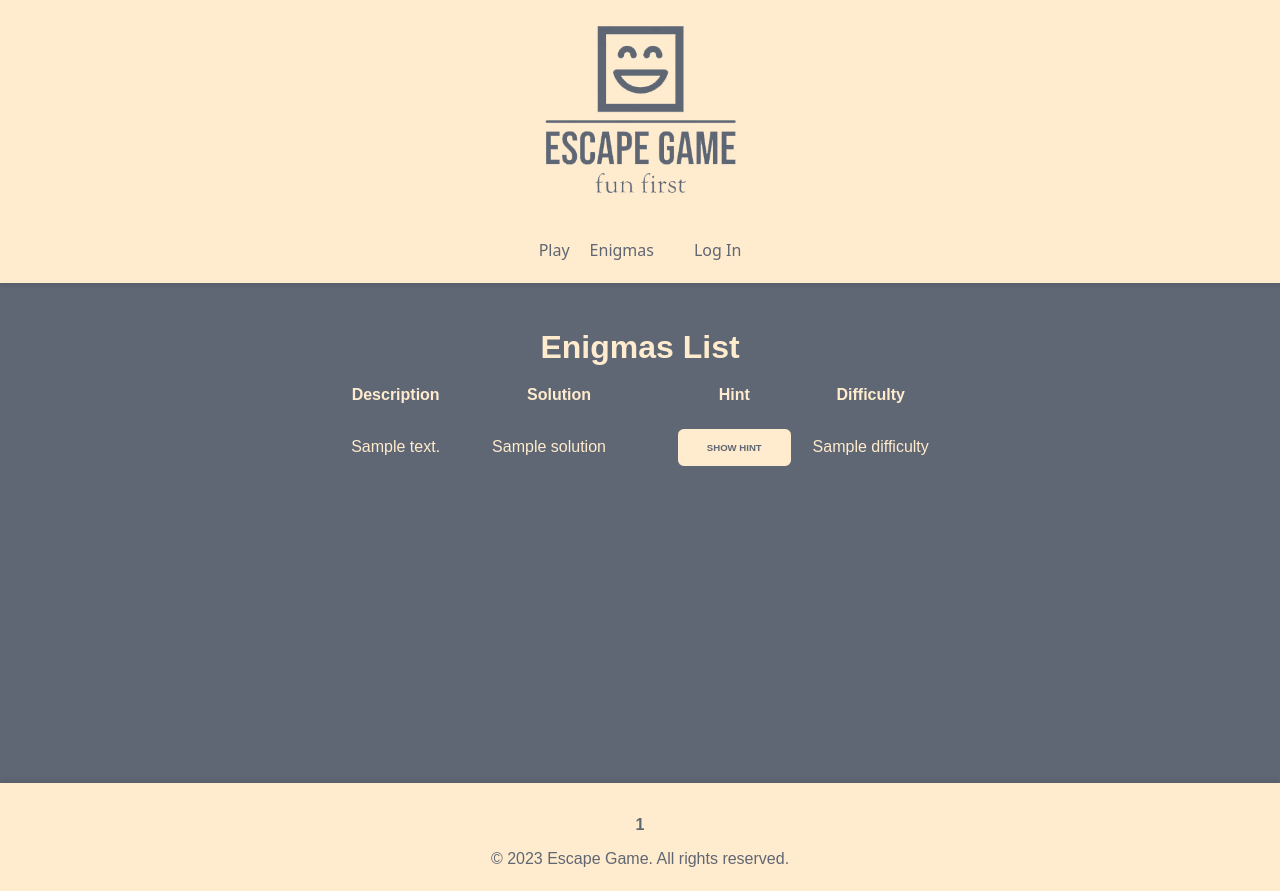
After one commit to henrigvs/web_c-comme-clue_TP1, a Flask app: page /list/ in a window 1280 px wide. The commit adds this page. Run offline with Flask 2, Linux system fonts and the light colour scheme; a database or web service that is not in the repository returns one stand-in record (values such as "Sample title"); data that the repository does not hold is empty; some libraries are stand-ins or nearby versions.

Commit message:
List => OK Still to implement modifying button

```diff
--- a/Enigmas/api/dtos/EnigmaDTO.py
+++ b/Enigmas/api/dtos/EnigmaDTO.py
@@ -1,6 +1,7 @@
 class EnigmaDTO:
 
-    def __init__(self, description, solution, hint):
+    def __init__(self, description, solution, hint, difficulty):
         self.description = description
         self.solution = solution
         self.hint = hint
+        self.difficulty = difficulty
--- a/Enigmas/api/dtos/EnigmaMapper.py
+++ b/Enigmas/api/dtos/EnigmaMapper.py
@@ -6,8 +6,8 @@ class EnigmaMapper:
 
     @staticmethod
     def toDTO(enigma):
-        return EnigmaDTO(enigma.description, enigma.solution, enigma.hint)
+        return EnigmaDTO(enigma.description, enigma.solution, enigma.hint, enigma.difficulty)
 
     @staticmethod
     def toEntity(enigmaDTO):
-        return Enigma(enigmaDTO.description, enigmaDTO.solution, enigmaDTO.hint)
+        return Enigma(enigmaDTO.description, enigmaDTO.solution, enigmaDTO.hint, enigmaDTO.difficulty)
--- a/Enigmas/domain/Enigma.py
+++ b/Enigmas/domain/Enigma.py
@@ -1,9 +1,10 @@
 class Enigma:
 
-    def __init__(self, description, solution, hint):
+    def __init__(self, description, solution, hint, difficulty):
         self.description = description
         self.solution = solution
         self.hint = hint
+        self.difficulty = difficulty
 
     def __repr__(self) -> str:
-        return self.description + " - " + self.solution + " - " + self.hint
+        return self.description + " - " + self.solution + " - " + self.hint + " - " + self.difficulty
--- a/app.py
+++ b/app.py
@@ -1,14 +1,16 @@
 from flask import Flask, render_template
 
 from Enigmas.api.MyEnigmaAPI import enigmaBP
-from game.game import gameBP
+from application.game import gameBP
 from users.api.MyUserAPI import userBP
+from application.list import listBP
 
 app = Flask(__name__)
 app.secret_key = "secretKey"
 app.register_blueprint(gameBP, url_prefix='/game')
 app.register_blueprint(enigmaBP, url_prefix='/enigmas')
 app.register_blueprint(userBP, url_prefix='/users')
+app.register_blueprint(listBP, url_prefix='/list')
 app.config['TEMPLATES_AUTO_RELOAD'] = True
 
 
--- /dev/null
+++ b/application/list.py
@@ -0,0 +1,29 @@
+from application.static_methods.Pagination import Pagination
+from application.static_methods.JSONGetter import JSONGetter
+from application.static_methods.Filtering import Filtering
+
+from flask import Blueprint, request, render_template, session
+
+listBP = Blueprint('list', __name__)
+difficultyLevel = 0
+enigmasByPage = 5
+currentPage = 0
+perPage = 5
+
+
+@listBP.route('/', methods=['GET'])
+@listBP.route('/<int:page>', methods=['GET'])
+def list(page=1):
+    global perPage
+    enigmas = JSONGetter.getEnigmasJSON()
+    enigmasPaginated = Pagination.paginateEnigmas(enigmas, perPage)
+    totalPages = int((len(enigmas) + perPage - 1) / perPage)
+
+    if page > totalPages or page < 1:
+        return render_template('error/404.html'), 404
+
+    return render_template('enigmas/list.html'
+                           , enigmas=enigmasPaginated[page]
+                           , difficultyLevel=None
+                           , currentPage=page
+                           , totalPages=totalPages)
--- a/game/JSONConverter.py
+++ b/application/static_methods/JSONConverter.py
@@ -1,13 +1,14 @@
 class JSONConverter:
 
     @staticmethod
-    def getEnigmasFromJSON(jsonData):
+    def convertJSONToEnigmaArray(jsonData):
         enigmas = []
         for data in jsonData:
             enigma = {
                 "description": data["description"],
                 "hint": data["hint"],
-                "solution": data["solution"]
+                "solution": data["solution"],
+                "difficulty": data["difficulty"]
             }
             enigmas.append(enigma)
         return enigmas
--- /dev/null
+++ b/application/static_methods/JSONGetter.py
@@ -0,0 +1,10 @@
+import requests
+from application.static_methods.JSONConverter import JSONConverter
+
+class JSONGetter:
+
+    @staticmethod
+    def getEnigmasJSON():
+        enigmas_response = requests.get("http://localhost:5000/enigmas/")
+        enigmas = JSONConverter.convertJSONToEnigmaArray(enigmas_response.json())
+        return enigmas
--- /dev/null
+++ b/application/static_methods/Pagination.py
@@ -0,0 +1,19 @@
+
+class Pagination:
+
+    @staticmethod
+    def paginateEnigmas(enigmas, maxPerPage):
+        pagination = {}
+        lastPage = (len(enigmas) / maxPerPage) + 1
+        key = 1
+        indexEnigmas = 0
+        while key <= lastPage:
+            tempArray = []
+            i = 0
+            while i < 5 and indexEnigmas < len(enigmas):
+                tempArray.append(enigmas[indexEnigmas])
+                indexEnigmas += 1
+                i += 1
+            pagination[key] = tempArray
+            key += 1
+        return pagination
--- a/static/css/style.css
+++ b/static/css/style.css
@@ -74,7 +74,7 @@ header {
 
 main {
   padding: 40px;
-  height: 400px;
+  min-height: 500px;
   display: flex;
   flex-direction: column;
   align-items: center;
@@ -147,6 +147,32 @@ h1{
   color: blanchedalmond;
 }
 
+.btn-list {
+  box-sizing: border-box;
+  appearance: none;
+  background-color: blanchedalmond;
+  border: 2px solid blanchedalmond;
+  border-radius: 0.6em;
+  cursor: pointer;
+  display: flex;
+  align-self: center;
+  font-size: 0.6rem;
+  font-weight: 400;
+  line-height: 1;
+  margin: 20px;
+  padding: 1.2em 2.8em;
+  text-decoration: none;
+  text-align: center;
+  text-transform: uppercase;
+  font-weight: 700;
+  color: #5f6774;
+}
+
+.btn-list:hover{
+  background: linear-gradient(45deg, blanchedalmond 0, transparent 100%);
+  transition: background 300ms ease-in-out;
+  color: blanchedalmond;
+}
 
 .answer-form{
   margin-top: 20px;
@@ -201,7 +227,31 @@ h1{
 
 footer {
   text-align: center;
+  color: #5f6774;
   padding: 20px;
-  background-color: #fff;
+  background-color: blanchedalmond;
   box-shadow: 0 -2px 5px rgba(0, 0, 0, 0.1);
 }
+
+.pagination{
+  display: flex;
+  justify-content: center;
+  padding: 10px;
+  font-weight: bold;
+}
+
+.pagination a{
+  color: #5f6774;
+  margin: 0 5px;
+  text-decoration: none;
+  font-weight: normal;
+}
+
+.pagination a:hover{
+  color: #5f6774;
+}
+
+.pagination span{
+  color: #5f6774;
+  margin: 0 5px
+}
--- /dev/null
+++ b/static/js/list.js
@@ -0,0 +1,26 @@
+document.addEventListener('DOMContentLoaded', function() {
+        var buttons = document.getElementsByClassName('btn-list');
+        for (var i = 0; i < buttons.length; i++) {
+            buttons[i].addEventListener('click', function() {
+                var hint = this.getAttribute('hint');
+                Swal.fire({
+                    customClass: {
+                        popup: 'popup'
+                    },
+                    title: 'Hint',
+                    text: hint,
+                    confirmButtonClass: 'swal2-confirm button-cool',
+                    confirmButtonText: 'Cool',
+                    buttonsStyling: false,
+                });
+            });
+        }
+    });
+
+
+function changeDifficulty(n){
+    if(n >= 0){
+        n = n + 1;
+    }
+    return n;
+}
--- /dev/null
+++ b/templates/enigmas/list.html
@@ -0,0 +1,44 @@
+{% extends "main.html" %}
+
+{% block body %}
+
+<h1>Enigmas List</h1>
+    <table>
+        <thead>
+            <tr>
+                <th style="padding-right: 50px">Description</th>
+                <th style="padding-right: 30px">Solution</th>
+                <th>Hint</th>
+                <th>Difficulty</th>
+            </tr>
+        </thead>
+        <tbody>
+            {% for enigma in enigmas %}
+                <tr>
+                    <td style="text-align: left; padding-right: 50px">{{ enigma.description }}</td>
+                    <td style="text-align: left; padding-right: 50px">{{ enigma.solution }}</td>
+                    <td><button id="sweetalert" class="btn-list" hint="{{ enigma.hint }}">show hint</button></td>
+                    <td>{{ enigma.difficulty }}</td>
+                </tr>
+            {% endfor %}
+        </tbody>
+    </table>
+{% endblock %}
+
+{% block footer %}
+    <div class="pagination">
+        {% if currentPage > 1 %}
+            <a href="{{ url_for('list.list', page=currentPage-1) }}">&laquo; Previous</a>
+        {% endif %}
+        {% for page in range(1, totalPages+1) %}
+            {% if page == currentPage %}
+                <span>{{ page }}</span>
+            {% else %}
+                <a href="{{ url_for('list.list', page=page) }}">{{ page }}</a>
+            {% endif %}
+        {% endfor %}
+        {% if currentPage < totalPages %}
+            <a href="{{ url_for('list.list', page=currentPage+1) }}">Next &raquo;</a>
+        {% endif %}
+    </div>
+{% endblock %}
--- /dev/null
+++ b/templates/error/404.html
@@ -0,0 +1,6 @@
+{% extends main.html %}
+{% block body %}
+
+error 404
+
+{% endblock %}
--- a/templates/main.html
+++ b/templates/main.html
@@ -16,7 +16,7 @@
         <div class="menu">
           <ul>
             <li class="menu-play"><a href="/game">Play</a></li>
-            <li class="menu-list-of-enigma"><a href="#">Enigmas</a></li>
+            <li class="menu-list-of-enigma"><a href="/list">Enigmas</a></li>
           </ul>
           <div class="login">
             <a href="#">Log In</a>
@@ -30,8 +30,12 @@
     </main>
 
     <footer>
+      {% block footer %}
+      {% endblock %}
+
         <p>&copy; 2023 Escape Game. All rights reserved.</p>
     </footer>
     <script src="/static/js/game.js"></script>
+    <script src="/static/js/list.js"></script>
   </body>
 </html>
```
Also changed, not shown: Enigmas/api/MyEnigmaAPI.py (+7 -3 lines), Enigmas/api/controller/EnigmaController.py (+21 -7 lines), Enigmas/api/controller/EnigmaService.py (+7 -1 lines), application/game.py (renamed from game/game.py, +6 -7 lines), application/static_methods/Filtering.py (added, +9 -0 lines), static/js/game.js (line endings or trailing spaces).
